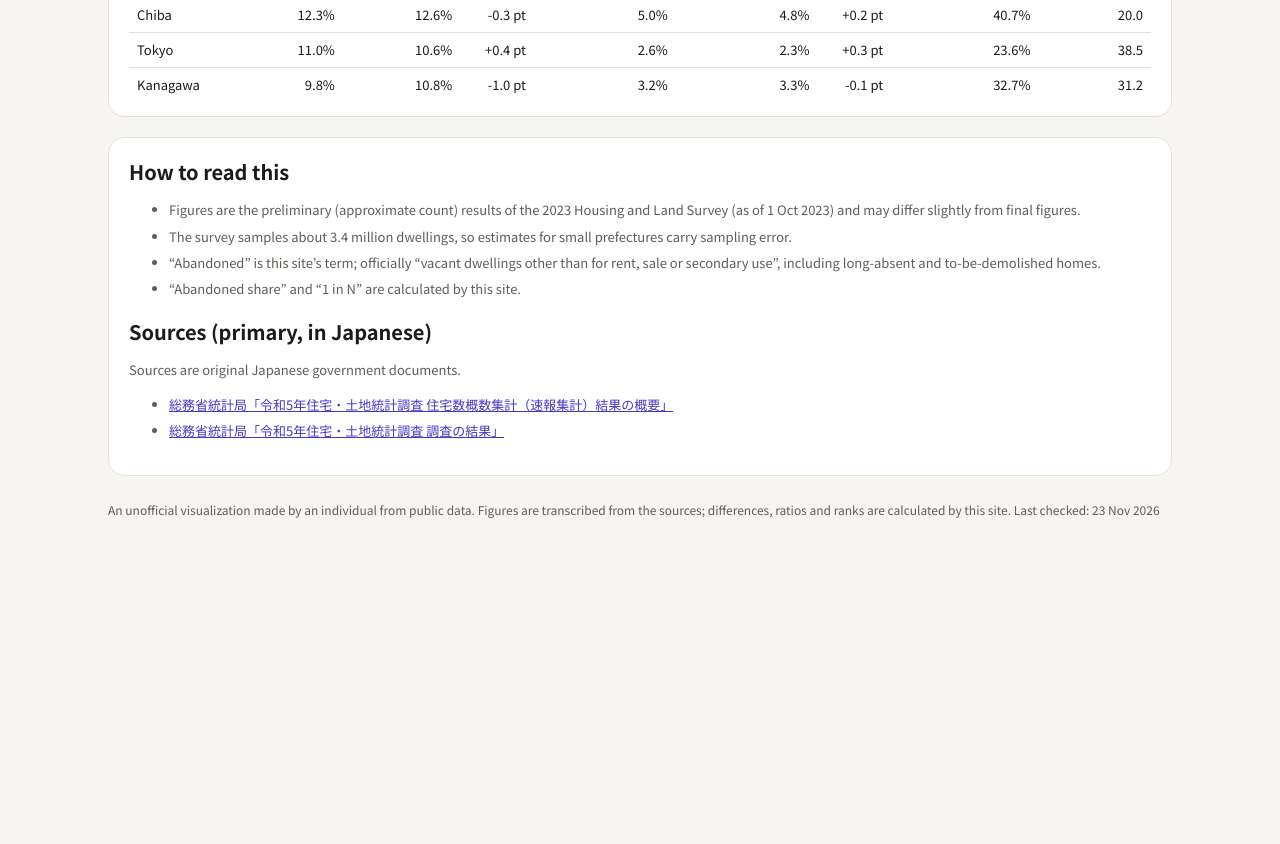
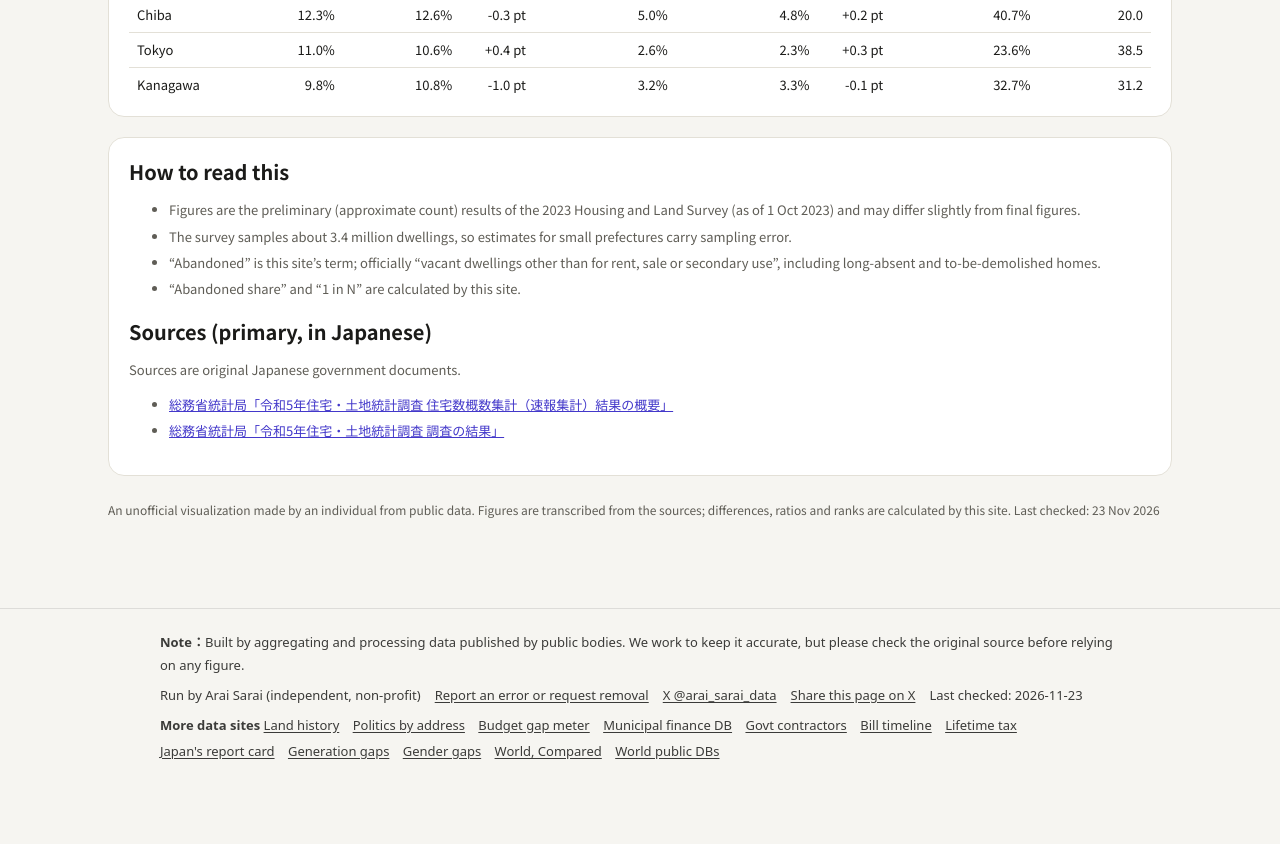
Before and after one commit to arai-sarai-data/akiya-watch, a plain HTML site: page index.html in a window 1280 px wide. Shown: the part 2975-3819 px from the top of the page. Before the commit the page ends 3535 px from the top, so only its background shows below. Drawn offline with Linux system fonts and the light colour scheme.

Commit message:
Improve: sources, corrections contact, 4 languages, share images, fixes
Co-Authored-By: Claude Opus 5.5 <noreply@anthropic.com>

Claude-Session: https://claude.ai/code/session_013zWjykq4LmEhYfhZYoxn9m

```diff
--- /dev/null
+++ b/aswk-footer.js
@@ -0,0 +1,48 @@
+/* 共通フッター：運営者・訂正の連絡先・注意・確認日・ほかのサイト。ページの言語（?lang= / <html lang>）に合わせて表示。 */
+(function () {
+  "use strict";
+  var CHECKED = "2026-11-23";
+  var MAIL = "arai-sarai-data@proton.me";
+  var B = "https://arai-sarai-data.github.io/";
+  var SITES = [
+    ["zenreki", "土地の前歴", "Land history"], ["chiiki-seiji", "住所から見る政治とお金", "Politics by address"],
+    ["yosan-zure", "予算と決算のズレ計", "Budget gap meter"], ["zenkoku-jichitai-db", "全国自治体DB", "Municipal finance DB"],
+    ["juchu-kigyo", "国の発注と受注企業", "Govt contractors"], ["hoan-timeline", "法案の生涯タイムライン", "Bill timeline"],
+    ["zeikin-sim", "生涯税金シミュレーター", "Lifetime tax"], ["tsushinbo", "日本の通信簿", "Japan's report card"],
+    ["sedai-sa", "世代差データベース", "Generation gaps"], ["danjo-sa", "男女差データベース", "Gender gaps"],
+    ["world-compare", "世界くらべ", "World, Compared"], ["world-public-db", "世界の公共データベース", "World public DBs"]
+  ];
+  var T = {
+    ja: { src: "主な出典", lab: "ご注意", share: "このページをXでシェア", by: "運営：洗井 浚（個人・非営利）", fix: "数字の誤り・削除のご連絡", note: "公的機関などが公開しているデータを、このサイトが集計・加工したものです。正確さには気をつけていますが、大事な判断の前には必ず原本（出典）を確かめてください。", chk: "掲載内容の確認日", more: "ほかのデータサイト" },
+    en: { src: "Main sources", lab: "Note", share: "Share this page on X", by: "Run by Arai Sarai (independent, non-profit)", fix: "Report an error or request removal", note: "Built by aggregating and processing data published by public bodies. We work to keep it accurate, but please check the original source before relying on any figure.", chk: "Last checked", more: "More data sites" },
+    zh: { src: "主要出处", lab: "注意", share: "分享到X", by: "运营：洗井 浚（个人・非营利）", fix: "报告错误或申请删除", note: "本站汇总、加工了公共机构等公开的数据。我们力求准确，但在做重要判断前请务必核对原始出处。", chk: "内容核对日", more: "其他数据网站" },
+    ko: { src: "주요 출처", lab: "주의", share: "X에 공유", by: "운영: 아라이 사라이(개인・비영리)", fix: "오류 신고・삭제 요청", note: "공공기관 등이 공개한 데이터를 이 사이트가 집계・가공한 것입니다. 정확성에 주의하고 있지만, 중요한 판단 전에는 반드시 원본(출처)을 확인해 주세요.", chk: "내용 확인일", more: "다른 데이터 사이트" }
+  };
+  function lang() {
+    var q = (location.search.match(/[?&]lang=([a-z]{2})/) || [])[1];
+    var l = q || (document.documentElement.lang || "ja").slice(0, 2);
+    return T[l] ? l : (l === "ja" ? "ja" : "en");
+  }
+  function render() {
+    var l = lang(), t = T[l], here = location.pathname.split("/")[1];
+    var f = document.getElementById("aswk-foot") || document.createElement("footer");
+    f.id = "aswk-foot"; f.setAttribute("data-no-i18n", "");
+    var su = "https://x.com/intent/post?text=" + encodeURIComponent(document.title) + "&url=" + encodeURIComponent(location.origin + location.pathname);
+    var SRC = window.ASWK_SOURCES || [];
+    var srcHtml = SRC.length ? '<p class="aswk-src"><b>' + t.src + '：</b>' + SRC.map(function (x) { return '<a href="' + x[1] + '" target="_blank" rel="noopener">' + x[0] + "</a>"; }).join(" / ") + "</p>" : "";
+    f.innerHTML = '<div class="aswk-in">' + srcHtml + '<p class="aswk-note"><b>' + t.lab + '：</b>' + t.note + '</p><p class="aswk-meta"><span>' + t.by + '</span>' +
+      '<span><a href="mailto:' + MAIL + '">' + t.fix + '</a></span><span><a href="https://x.com/arai_sarai_data" rel="noopener" target="_blank">X @arai_sarai_data</a></span>' +
+      '<span><a href="' + su + '" target="_blank" rel="noopener">' + t.share + '</a></span><span>' + t.chk + (l === "ja" || l === "zh" ? "：" : ": ") + CHECKED + '</span></p><p class="aswk-more"><b>' + t.more + '</b> ' +
+      SITES.filter(function (s) { return s[0] !== here; }).map(function (s) {
+        return '<a href="' + B + s[0] + '/' + (l === "ja" ? "" : "?lang=" + l) + '">' + (l === "ja" ? s[1] : s[2]) + "</a>";
+      }).join(" ") + "</p></div>";
+    if (!f.parentNode) document.body.appendChild(f);
+  }
+  var st = document.createElement("style");
+  st.textContent = "#aswk-foot{border-top:1px solid rgba(127,127,127,.25);margin-top:48px;padding:22px 16px 70px;font:13px/1.7 system-ui,-apple-system,'Hiragino Sans','Noto Sans JP',sans-serif;color:inherit;opacity:.85}" +
+    "#aswk-foot .aswk-in{max-width:960px;margin:0 auto}#aswk-foot p{margin:0 0 8px}#aswk-foot .aswk-meta span{display:inline-block;margin-right:14px}" +
+    "#aswk-foot a{color:inherit;text-decoration:underline;text-underline-offset:2px}#aswk-foot .aswk-more a{display:inline-block;margin:0 10px 4px 0;white-space:nowrap}";
+  document.head.appendChild(st);
+  if (document.readyState === "loading") document.addEventListener("DOMContentLoaded", render); else render();
+  window.addEventListener("load", function () { setTimeout(render, 300); });
+})();
```
Also changed, not shown: index.html (+3 -1 lines).
